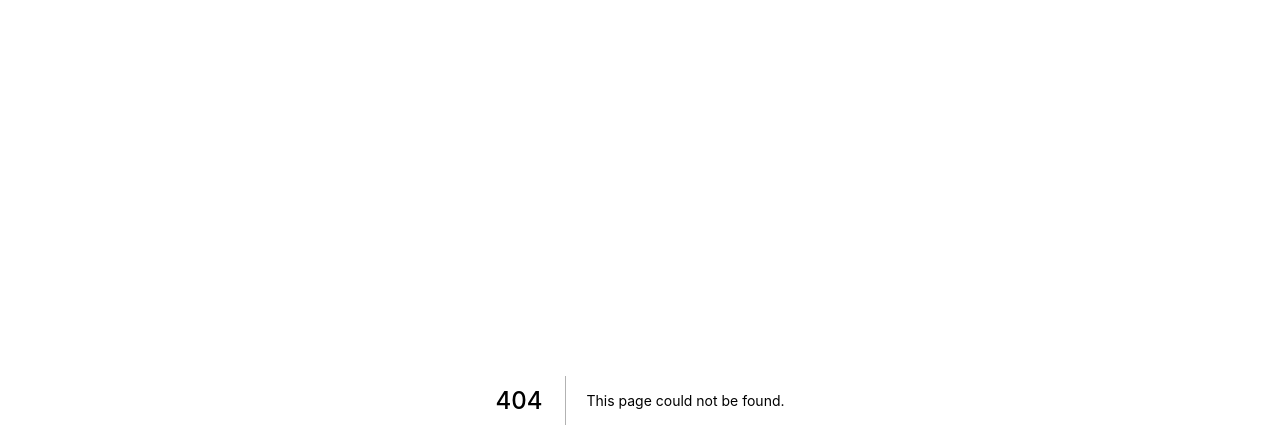
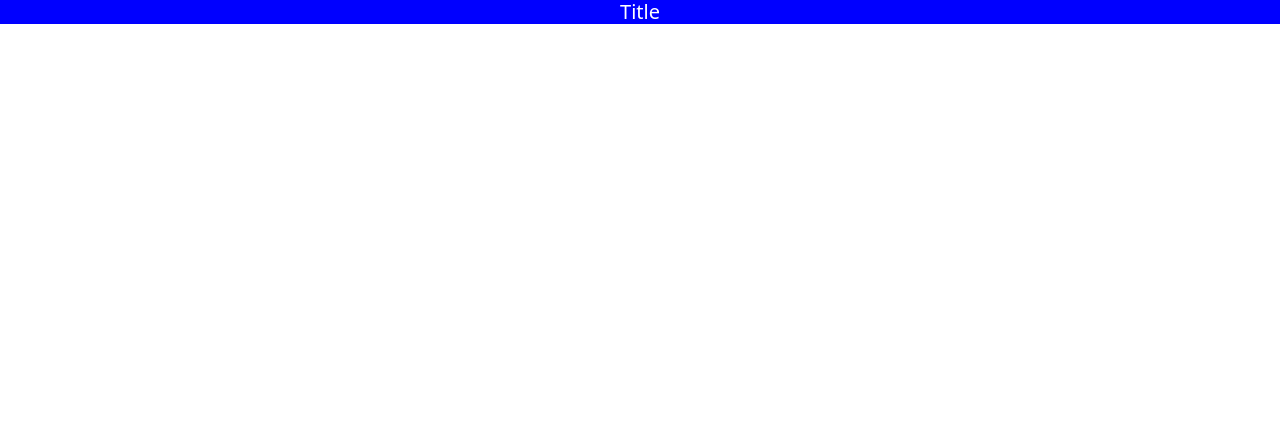
Before and after one commit to MisterMikeTee/nextjs-twitter, a Next.js app: page /home in a window 1280 px wide. Before the commit this address had no page. Shown: the top 448 px of the page. Built offline with nearby package versions, Linux system fonts and the light colour scheme.

Commit message:
creating home && user profile page; trying to add bootstrap

```diff
--- a/next.config.js
+++ b/next.config.js
@@ -3,4 +3,14 @@ const nextConfig = {
   reactStrictMode: true,
 }
 
-module.exports = nextConfig
+module.exports = {
+  async redirects() {
+    return [
+      {
+        source: '/',
+        destination: '/home',
+        permanent: true,
+      },
+    ]
+  },
+}
--- a/pages/_app.js
+++ b/pages/_app.js
@@ -1,7 +1,16 @@
 import '../styles/globals.css'
+import 'bootstrap/dist/css/bootstrap.css'
+import Head from 'next/head';
 
 function MyApp({ Component, pageProps }) {
-  return <Component {...pageProps} />
+  return (
+  <>
+  <Head>
+   <meta name="viewport" content="width=device-width, initial-scale=1" />
+  </Head>
+  <Component {...pageProps} />
+  </>
+  );
 }
 
 export default MyApp
--- /dev/null
+++ b/pages/home.js
@@ -0,0 +1,15 @@
+import styles from '../styles/HomePage.module.css'
+import Head from 'next/head'
+
+export default function homePage() {
+    return (
+    <>
+        <div className={styles.navbarContainer}>
+            <h1 className={styles.navbarTitle}>Title</h1>
+         </div>
+        <main>
+
+        </main>
+    </>
+    )
+}
--- /dev/null
+++ b/pages/user/user-profile.js
@@ -0,0 +1,6 @@
+
+export default function userProfile() {
+    return (
+        <div className="profile-title">Profile Title</div>
+    )
+}
--- /dev/null
+++ b/styles/HomePage.module.css
@@ -0,0 +1,11 @@
+.navbarContainer{
+    width: 100%;
+    background-color: blue;
+}
+
+.navbarTitle {
+    color: white;
+    font-size: 20px;
+    text-align: center;
+    margin-top: 0;
+}
```
